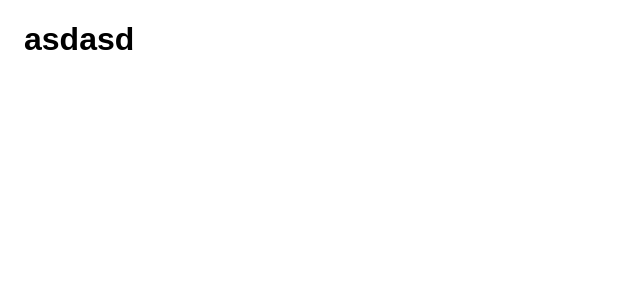
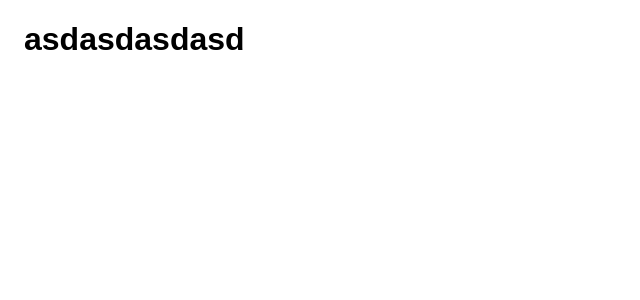
Before and after one commit to daggeto/react-bootstrap-app, a React app: page / in a window 1280 px wide. Shown: the top 300 px of the page, without its empty margins (0-640 px from the left). Built offline with nearby package versions, Linux system fonts and the light colour scheme.

Commit message:
Rename app file to jsx

```diff
--- a/src/App.js
+++ b/src/App.jsx
@@ -4,7 +4,7 @@ import "./App.css";
 export function App() {
   return(
     <div className="App">
-      <h1> asdasd</h1>
+      <h1> asdasdasdasd</h1>
     </div>
   );
 }
--- a/src/index.js
+++ b/src/index.js
@@ -1,5 +1,5 @@
 
 import React from "react";
 import ReactDOM from "react-dom";
-import {App} from "./App.js";
+import {App} from "./App";
 ReactDOM.render(<App />, document.getElementById("root"));
```
